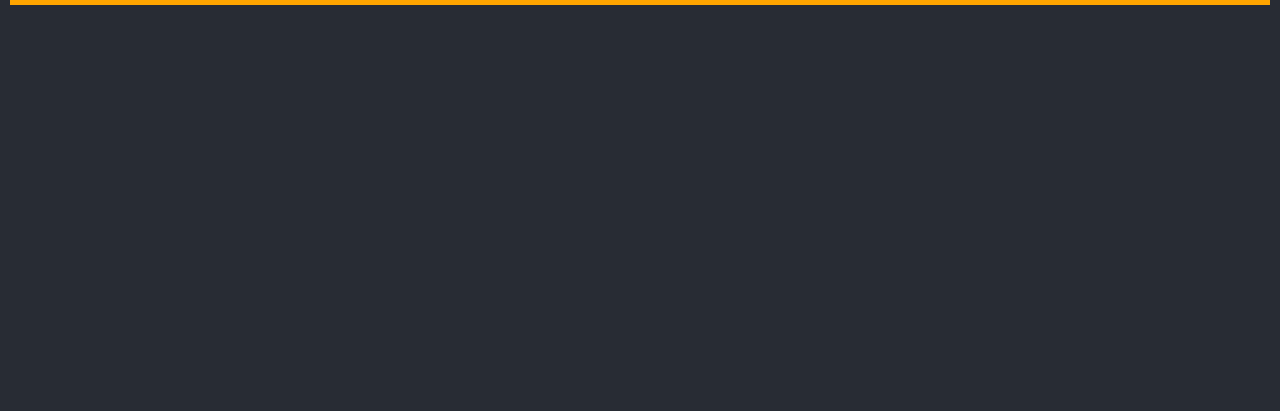
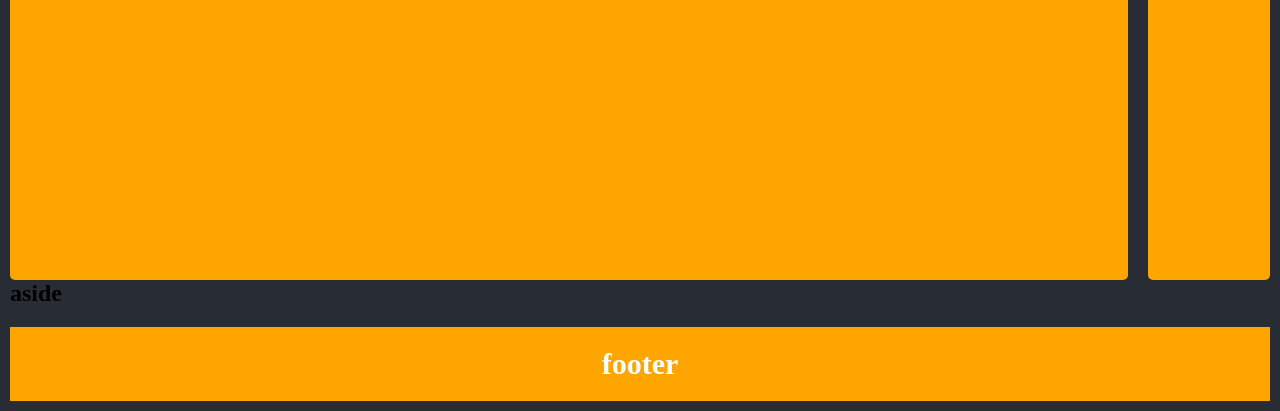
Before and after one commit to David25adm/HTML-sem-ntico, a plain HTML site: page index.html in a window 1280 px wide. Shown: the part 389-800 px from the top of the page. Drawn offline with Linux system fonts and the light colour scheme.

Commit message:
HTML-SEMANTICO

```diff
--- a/style.css
+++ b/style.css
@@ -29,3 +29,22 @@ margin-bottom: 20px;
     font-size: 20px;
     margin-top: 20px;
 }
+.conteudo{
+    display: flex;
+    flex: 1;
+    gap: 20px;
+}
+.principal{
+    display: flex;
+    flex-direction: column;
+    flex: 2;
+    gap: 20px;
+}
+.principal,.artigo{
+    background-color: #ffa500;
+    padding: 20px;
+    text-align: center;
+    font-size: 20px;
+    color: white;
+    border-radius: 5px;
+}
```
